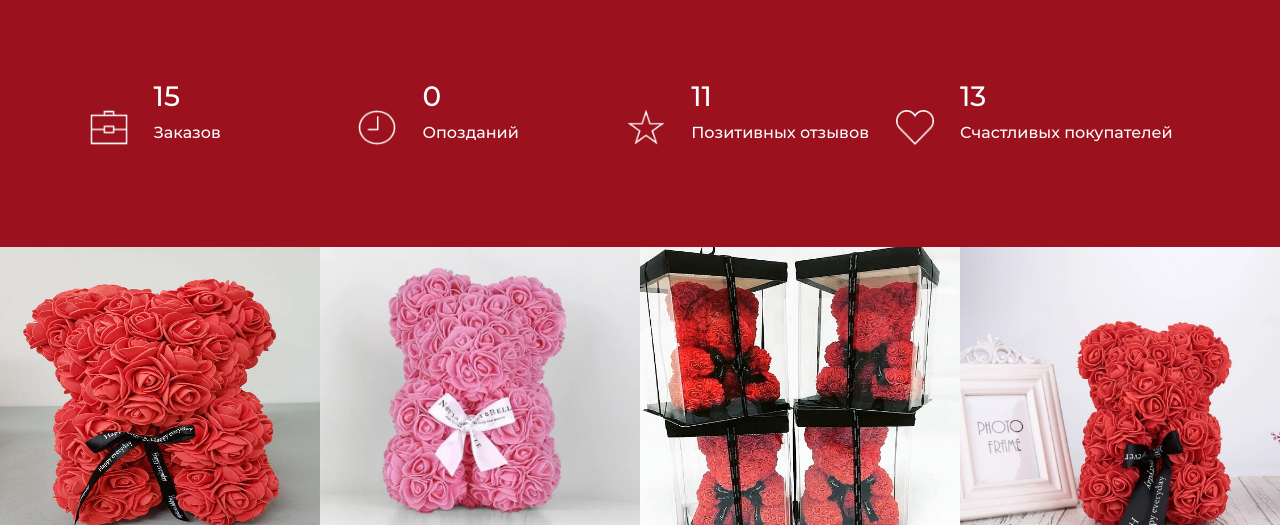
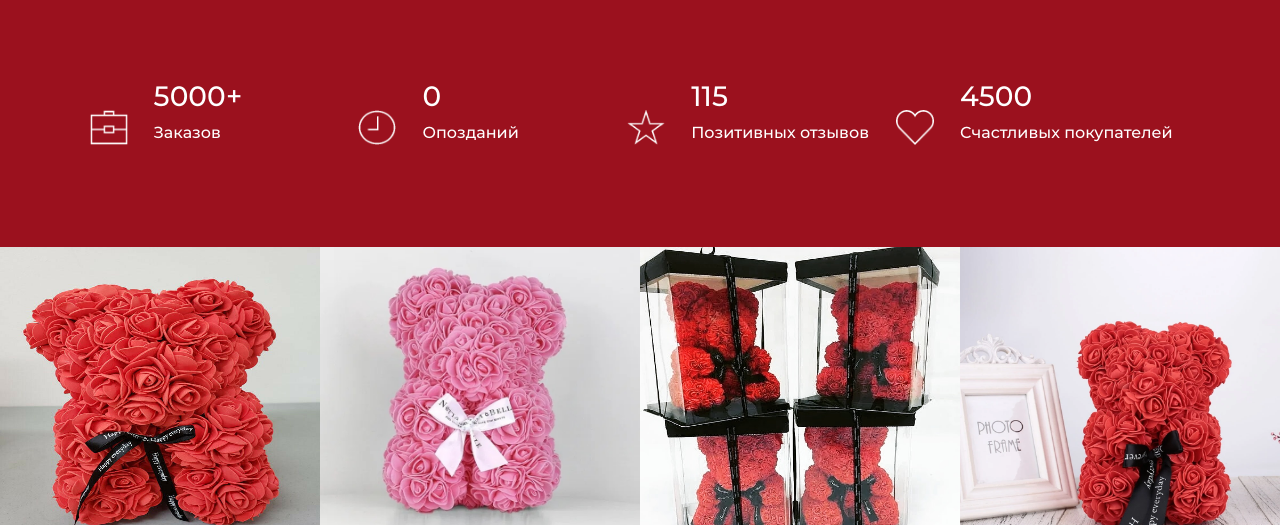
Before and after one commit to dankhalamkh/Best-Gift-Almaty, a plain HTML site: page Primer/index.html in a window 1280 px wide. Shown: the part 1890-2415 px from the top of the page. Drawn offline with nearby package versions, Linux system fonts and the light colour scheme; a script that the page names is missing.

Commit message:
Update index.html

```diff
--- a/Primer/index.html
+++ b/Primer/index.html
@@ -75,7 +75,7 @@
 	<div class="projects">
 		<img style="position: absolute; left: 7%; top: 45%" src="case.png">
 		<div style="position: absolute; left: 12%; top: 33%;">
-			<h3>15</h3>
+			<h3>5000+</h3>
             Заказов
 		</div>
 		<img style="position: absolute; left: 28%; top: 45%" src="clock.png">
@@ -85,12 +85,12 @@
 		</div>
 		<img style="position: absolute; left: 49%; top: 45%" src="star.png">
 		<div style="position: absolute; left: 54%; top: 33%;">
-			<h3>11</h3>
+			<h3>115</h3>
 			Позитивных отзывов
 		</div>
 		<img style="position: absolute; left: 70%; top: 45%" src="like.png">
 		<div style="position: absolute; left: 75%; top: 33%;">
-			<h3>13</h3>
+			<h3>4500</h3>
 			Cчастливых покупателей
 		</div>
 	</div>
```
